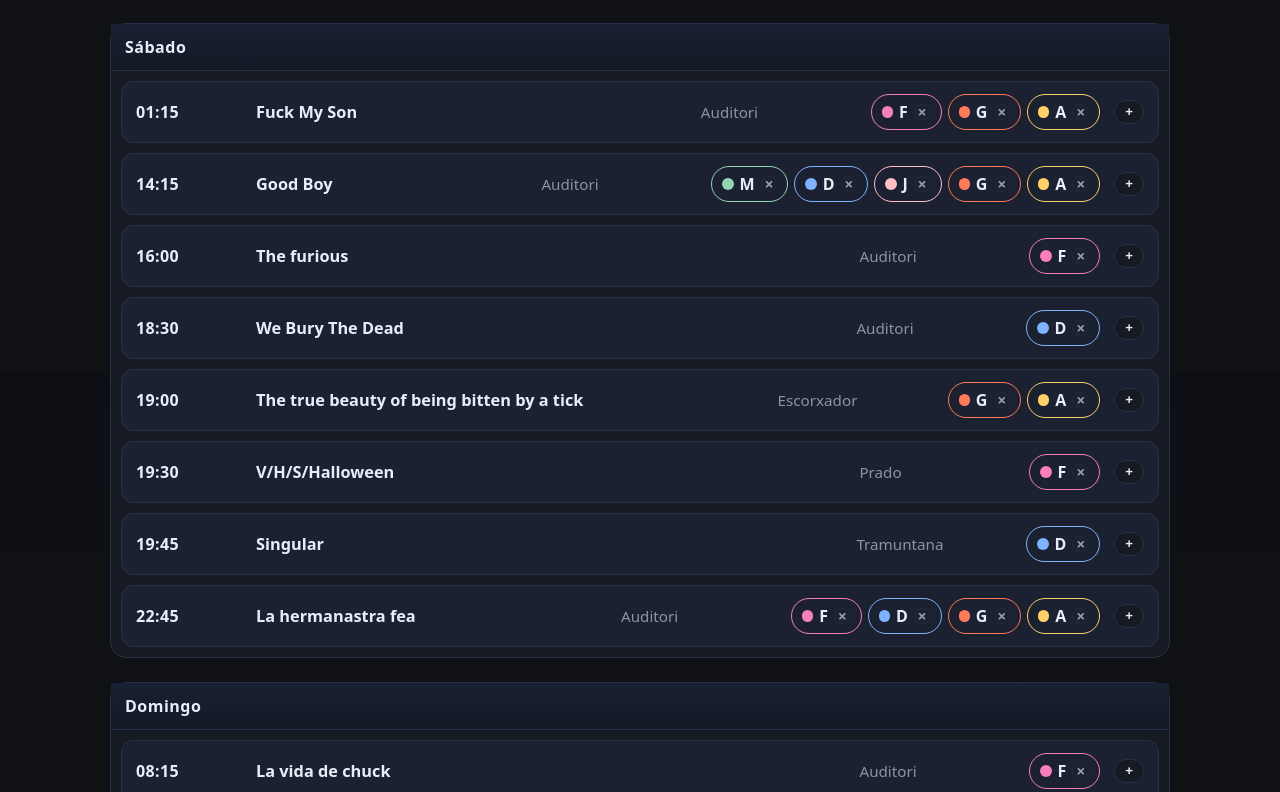
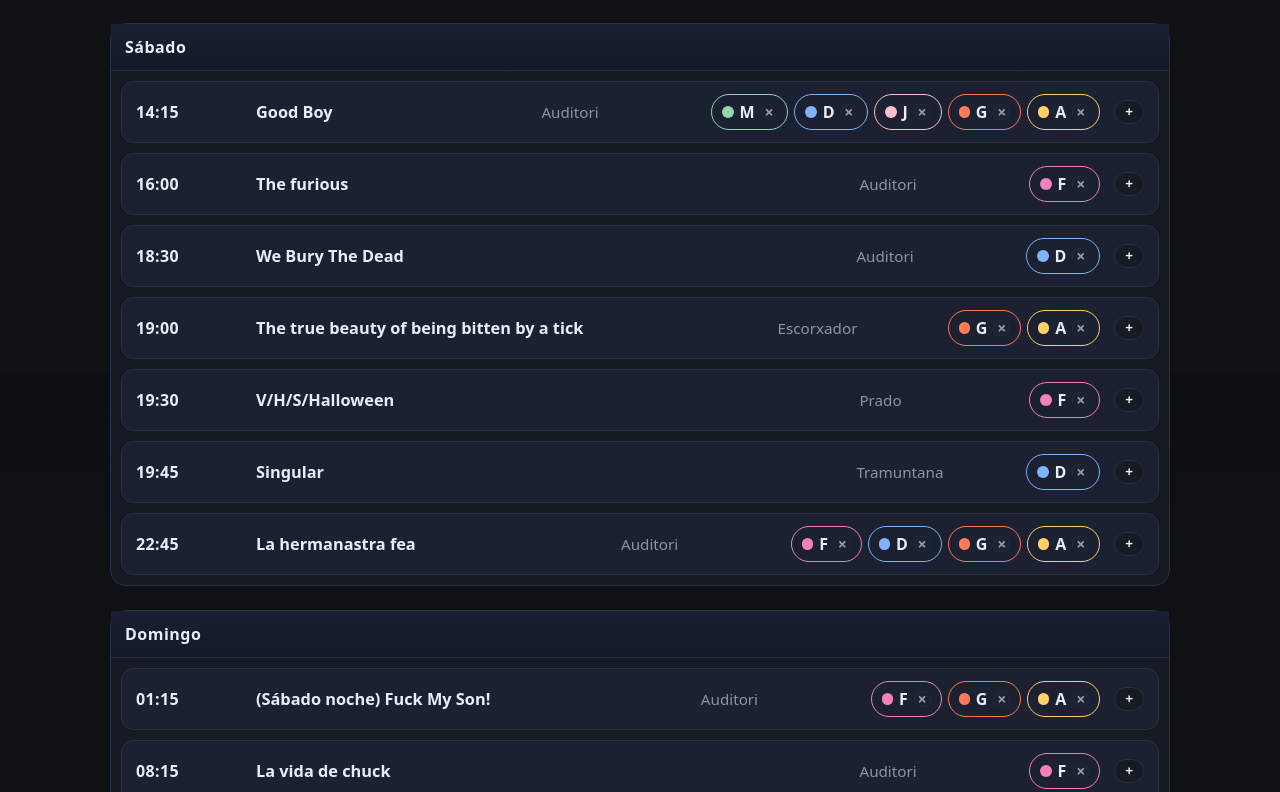
Before and after one commit to jfraguio/sitges, a plain HTML site: page index.html in a window 1280 px wide. Shown: the part 428-1220 px from the top of the page. Drawn offline with Linux system fonts and the light colour scheme; no server answers.

Commit message:
Update index.html

```diff
--- a/index.html
+++ b/index.html
@@ -141,10 +141,10 @@
         {time:"19:00",title:"The true beauty of being bitten by a tick",venue:"Escorxador",who:["G","A"]},
         {time:"19:30",title:"V/H/S/Halloween",venue:"Prado",who:["F"]},
         {time:"19:45",title:"Singular",venue:"Tramuntana",who:["D"]},
-        {time:"22:45",title:"La hermanastra fea",venue:"Auditori",who:["F","D","G","A"]},
-        {time:"01:15",title:"Fuck My Son",venue:"Auditori",who:["F","G","A"]},
+        {time:"22:45",title:"La hermanastra fea",venue:"Auditori",who:["F","D","G","A"]}
       ],
       "DOMINGO":[
+        {time:"01:15",title:"(Sábado noche) Fuck My Son!",venue:"Auditori",who:["F","G","A"]},
         {time:"08:15",title:"La vida de chuck",venue:"Auditori",who:["F"]},
         {time:"12:00",title:"Test Screening",venue:"Brigadoon",who:["F","G","A"]},
         {time:"16:00",title:"It Ends",venue:"Tramuntana",who:["D","M"]},
```
